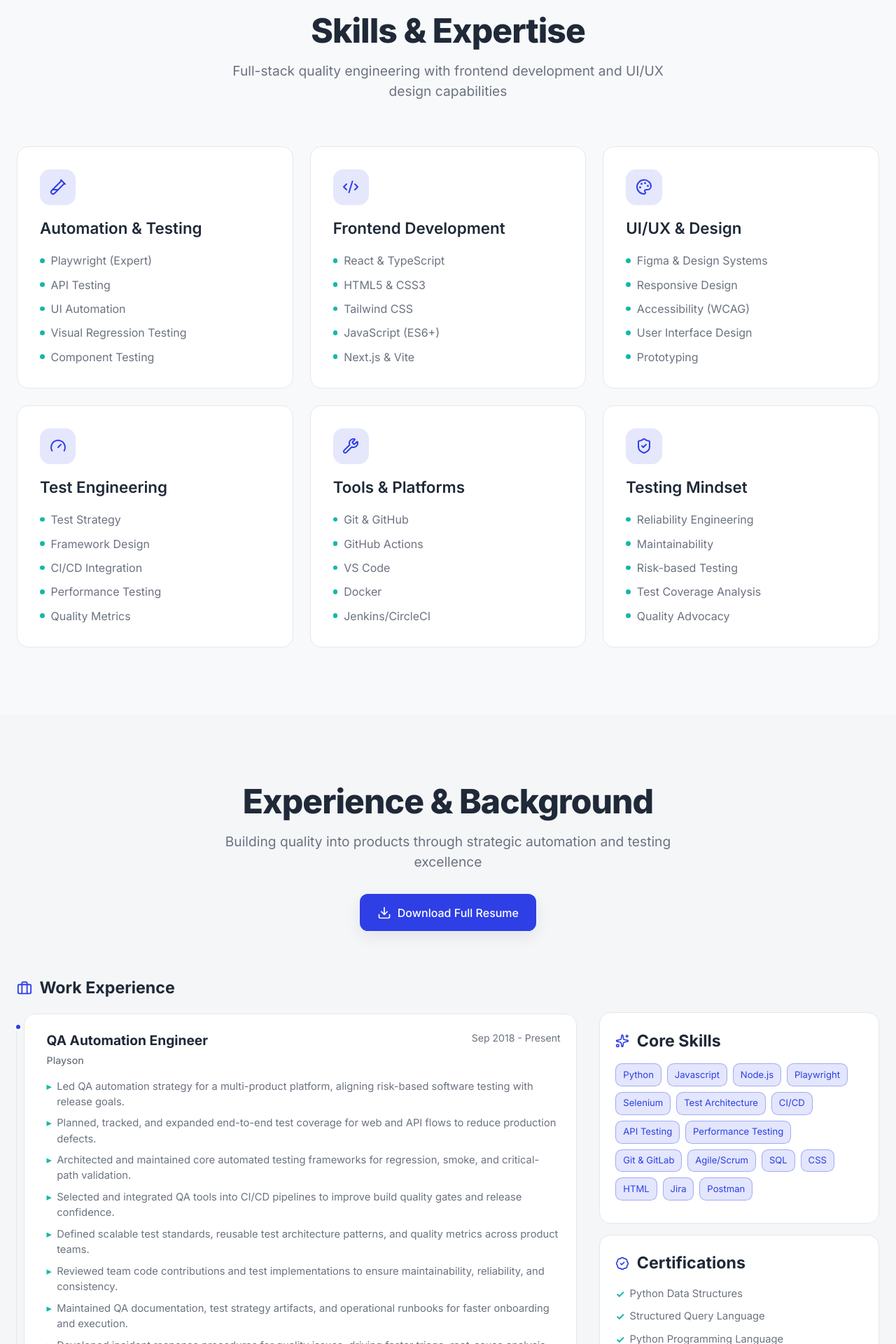
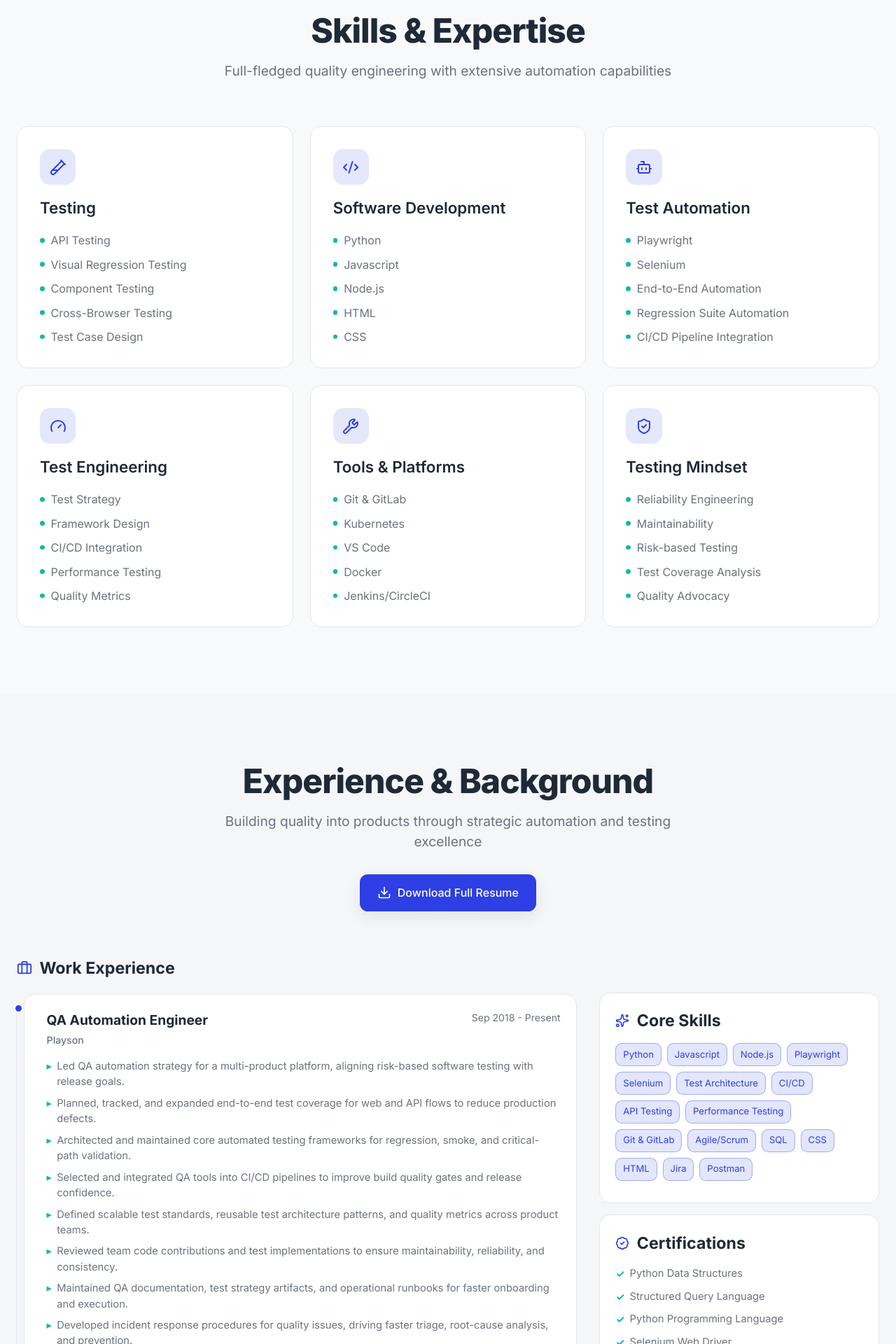
Before and after one commit to scatch03/vk-site, a React (Vite) app: page / in a window 1280 px wide. Shown: the part 880-2800 px from the top of the page at 70% size. Built offline with nearby package versions, Linux system fonts and the light colour scheme.

Commit message:
Refine skills content and section animations

```diff
--- a/src/App.css
+++ b/src/App.css
@@ -418,6 +418,10 @@ textarea {
   line-height: 1.08;
   font-weight: 800;
   letter-spacing: -0.03em;
+  opacity: 0;
+  transform: translateY(24px);
+  animation: hero-rise-in 1152ms cubic-bezier(0.22, 1, 0.36, 1) forwards;
+  animation-delay: 128ms;
 }
 
 .hero-role {
@@ -451,6 +455,10 @@ textarea {
   font-size: clamp(1.06rem, 2vw, 1.42rem);
   line-height: 1.65;
   color: var(--muted-foreground);
+  opacity: 0;
+  transform: translateY(22px);
+  animation: hero-rise-in 1120ms cubic-bezier(0.22, 1, 0.36, 1) forwards;
+  animation-delay: 448ms;
 }
 
 .hero-actions {
@@ -458,6 +466,10 @@ textarea {
   display: flex;
   flex-wrap: wrap;
   gap: 0.8rem;
+  opacity: 0;
+  transform: translateY(20px);
+  animation: hero-rise-in 1088ms cubic-bezier(0.22, 1, 0.36, 1) forwards;
+  animation-delay: 768ms;
 }
 
 .btn {
@@ -511,6 +523,10 @@ textarea {
   display: flex;
   flex-wrap: wrap;
   gap: 0.6rem;
+  opacity: 0;
+  transform: translateY(16px);
+  animation: hero-rise-in 992ms cubic-bezier(0.22, 1, 0.36, 1) forwards;
+  animation-delay: 1216ms;
 }
 
 .tech-pill {
@@ -521,6 +537,10 @@ textarea {
   border-radius: 0.6rem;
   font-size: 0.86rem;
   transition: color 200ms ease, border-color 200ms ease, transform 200ms ease;
+  opacity: 0;
+  transform: translateX(-18px) scale(0.92);
+  animation: tech-pill-pop 992ms cubic-bezier(0.22, 1, 0.36, 1) forwards;
+  animation-delay: calc(1568ms + (var(--tech-index, 0) * 144ms));
 }
 
 .tech-pill:hover {
@@ -591,6 +611,18 @@ textarea {
   align-items: center;
   gap: 0.55rem;
   color: var(--muted-foreground);
+  opacity: 0;
+  transform: translateX(-18px);
+  transition: opacity 360ms ease, transform 420ms cubic-bezier(0.22, 1, 0.36, 1);
+  transition-delay: 0ms;
+}
+
+.skill-card--visible .skill-list li {
+  opacity: 1;
+  transform: translateX(0);
+  transition-delay: calc(
+    var(--skill-card-delay, 0ms) + 120ms + (var(--skill-item-index, 0) * 65ms)
+  );
 }
 
 .bullet-dot {
@@ -745,6 +777,14 @@ textarea {
   position: relative;
   padding: 1.4rem 1.4rem 1.4rem 2rem;
   margin-left: 0.6rem;
+  opacity: 0;
+  transform: translateX(-34px);
+  transition: opacity 1040ms ease, transform 1120ms cubic-bezier(0.22, 1, 0.36, 1);
+}
+
+.timeline-item--visible {
+  opacity: 1;
+  transform: translateX(0);
 }
 
 .timeline-item::before {
@@ -761,9 +801,9 @@ textarea {
   content: '';
   position: absolute;
   top: 0.75rem;
-  left: -0.9rem;
-  width: 0.72rem;
-  height: 0.72rem;
+  left: -1rem;
+  width: 0.96rem;
+  height: 0.96rem;
   border-radius: 999px;
   background: var(--primary);
   border: 3px solid var(--background);
@@ -832,6 +872,14 @@ textarea {
 
 .side-card {
   padding: 1.4rem;
+  opacity: 0;
+  transform: translateY(28px);
+  transition: opacity 720ms ease, transform 760ms cubic-bezier(0.22, 1, 0.36, 1);
+}
+
+.side-card--visible {
+  opacity: 1;
+  transform: translateY(0);
 }
 
 .side-card .inline-heading {
@@ -1173,6 +1221,19 @@ textarea {
   }
 }
 
+@keyframes hero-rise-in {
+  0% {
+    opacity: 0;
+    transform: translateY(24px);
+    filter: blur(6px);
+  }
+  100% {
+    opacity: 1;
+    transform: translateY(0);
+    filter: blur(0);
+  }
+}
+
 @keyframes role-fade {
   from {
     opacity: 0;
@@ -1204,6 +1265,21 @@ textarea {
   50% {
     opacity: 0.75;
     transform: scale(1.6);
+  }
+}
+
+@keyframes tech-pill-pop {
+  0% {
+    opacity: 0;
+    transform: translateX(-18px) scale(0.92);
+  }
+  65% {
+    opacity: 1;
+    transform: translateX(4px) scale(1.04);
+  }
+  100% {
+    opacity: 1;
+    transform: translateX(0) scale(1);
   }
 }
 
--- a/src/App.jsx
+++ b/src/App.jsx
@@ -3,6 +3,7 @@ import {
   ArrowRight,
   ArrowUp,
   BadgeCheck,
+  Bot,
   Briefcase,
   Code2,
   Download,
@@ -13,7 +14,6 @@ import {
   Mail,
   Menu,
   Moon,
-  Palette,
   Send,
   ShieldCheck,
   Sparkles,
@@ -53,36 +53,36 @@ const HERO_TECH = [
 
 const SKILL_GROUPS = [
   {
-    title: 'Automation & Testing',
+    title: 'Testing',
     icon: TestTube2,
     skills: [
-      'Playwright (Expert)',
       'API Testing',
-      'UI Automation',
       'Visual Regression Testing',
       'Component Testing',
+      'Cross-Browser Testing',
+      'Test Case Design',
     ],
   },
   {
-    title: 'Frontend Development',
+    title: 'Software Development',
     icon: Code2,
     skills: [
-      'React & TypeScript',
-      'HTML5 & CSS3',
-      'Tailwind CSS',
-      'JavaScript (ES6+)',
-      'Next.js & Vite',
+      'Python',
+      'Javascript',
+      'Node.js',
+      'HTML',
+      'CSS',
     ],
   },
   {
-    title: 'UI/UX & Design',
-    icon: Palette,
+    title: 'Test Automation',
+    icon: Bot,
     skills: [
-      'Figma & Design Systems',
-      'Responsive Design',
-      'Accessibility (WCAG)',
-      'User Interface Design',
-      'Prototyping',
+      'Playwright',
+      'Selenium',
+      'End-to-End Automation',
+      'Regression Suite Automation',
+      'CI/CD Pipeline Integration',
     ],
   },
   {
@@ -100,8 +100,8 @@ const SKILL_GROUPS = [
     title: 'Tools & Platforms',
     icon: Wrench,
     skills: [
-      'Git & GitHub',
-      'GitHub Actions',
+      'Git & GitLab',
+      'Kubernetes',
       'VS Code',
       'Docker',
       'Jenkins/CircleCI',
@@ -197,6 +197,8 @@ const CERTIFICATIONS = [
   },
 ]
 
+const RESUME_SIDE_CARD_COUNT = 3
+
 const TESTIMONIALS = [
   {
     name: 'Anatolii Mikhailyuk',
@@ -257,6 +259,14 @@ function App() {
   const skillCardRefs = useRef([])
   const [visibleSkillCards, setVisibleSkillCards] = useState(() =>
     SKILL_GROUPS.map(() => !supportsIntersectionObserver),
+  )
+  const experienceCardRefs = useRef([])
+  const [visibleExperienceCards, setVisibleExperienceCards] = useState(() =>
+    EXPERIENCE.map(() => !supportsIntersectionObserver),
+  )
+  const resumeSideCardRefs = useRef([])
+  const [visibleResumeSideCards, setVisibleResumeSideCards] = useState(() =>
+    Array.from({ length: RESUME_SIDE_CARD_COUNT }, () => !supportsIntersectionObserver),
   )
 
   const heroDots = useMemo(
@@ -388,6 +398,110 @@ function App() {
     )
 
     skillCardRefs.current.forEach((element) => {
+      if (element) {
+        observer.observe(element)
+      }
+    })
+
+    return () => observer.disconnect()
+  }, [supportsIntersectionObserver])
+
+  useEffect(() => {
+    if (typeof window === 'undefined') {
+      return
+    }
+
+    if (!supportsIntersectionObserver) {
+      return
+    }
+
+    const observer = new IntersectionObserver(
+      (entries) => {
+        setVisibleResumeSideCards((previous) => {
+          let next = previous
+          let changed = false
+
+          entries.forEach((entry) => {
+            if (!entry.isIntersecting) {
+              return
+            }
+
+            const index = Number(entry.target.getAttribute('data-resume-side-index'))
+            if (Number.isNaN(index) || previous[index]) {
+              return
+            }
+
+            if (!changed) {
+              next = [...previous]
+              changed = true
+            }
+
+            next[index] = true
+            observer.unobserve(entry.target)
+          })
+
+          return changed ? next : previous
+        })
+      },
+      {
+        threshold: 0.25,
+        rootMargin: '0px 0px -10% 0px',
+      },
+    )
+
+    resumeSideCardRefs.current.forEach((element) => {
+      if (element) {
+        observer.observe(element)
+      }
+    })
+
+    return () => observer.disconnect()
+  }, [supportsIntersectionObserver])
+
+  useEffect(() => {
+    if (typeof window === 'undefined') {
+      return
+    }
+
+    if (!supportsIntersectionObserver) {
+      return
+    }
+
+    const observer = new IntersectionObserver(
+      (entries) => {
+        setVisibleExperienceCards((previous) => {
+          let next = previous
+          let changed = false
+
+          entries.forEach((entry) => {
+            if (!entry.isIntersecting) {
+              return
+            }
+
+            const index = Number(entry.target.getAttribute('data-experience-index'))
+            if (Number.isNaN(index) || previous[index]) {
+              return
+            }
+
+            if (!changed) {
+              next = [...previous]
+              changed = true
+            }
+
+            next[index] = true
+            observer.unobserve(entry.target)
+          })
+
+          return changed ? next : previous
+        })
+      },
+      {
+        threshold: 0.3,
+        rootMargin: '0px 0px -12% 0px',
+      },
+    )
+
+    experienceCardRefs.current.forEach((element) => {
       if (element) {
         observer.observe(element)
       }
@@ -563,8 +677,8 @@ function App() {
                   </button>
                 </div>
                 <div className="hero-tags">
-                  {HERO_TECH.map((tech) => (
-                    <span key={tech} className="tech-pill">
+                  {HERO_TECH.map((tech, index) => (
+                    <span key={tech} className="tech-pill" style={{ '--tech-index': index }}>
                       {tech}
                     </span>
                   ))}
@@ -595,8 +709,7 @@ function App() {
             <header className="section-header">
               <h2 className="section-title">Skills & Expertise</h2>
               <p className="section-subtitle">
-                Full-stack quality engineering with frontend development and UI/UX design
-                capabilities
+                Full-fledged quality engineering with extensive automation capabilities
               </p>
             </header>
             <div className="skills-grid">
@@ -610,15 +723,18 @@ function App() {
                     }}
                     data-skill-index={index}
                     className={`card skill-card ${visibleSkillCards[index] ? 'skill-card--visible' : ''}`}
-                    style={{ transitionDelay: `${index * 80}ms` }}
+                    style={{
+                      transitionDelay: `${index * 80}ms`,
+                      '--skill-card-delay': `${index * 80}ms`,
+                    }}
                   >
                     <div className="card-icon">
                       <GroupIcon size={24} />
                     </div>
                     <h3>{group.title}</h3>
                     <ul className="skill-list">
-                      {group.skills.map((skill) => (
-                        <li key={skill}>
+                      {group.skills.map((skill, skillIndex) => (
+                        <li key={skill} style={{ '--skill-item-index': skillIndex }}>
                           <span className="bullet-dot" />
                           {skill}
                         </li>
@@ -651,8 +767,18 @@ function App() {
                   <h3>Work Experience</h3>
                 </div>
                 <div className="timeline">
-                  {EXPERIENCE.map((entry) => (
-                    <article key={`${entry.title}${entry.company}`} className="timeline-item card">
+                  {EXPERIENCE.map((entry, index) => (
+                    <article
+                      key={`${entry.title}${entry.company}`}
+                      ref={(element) => {
+                        experienceCardRefs.current[index] = element
+                      }}
+                      data-experience-index={index}
+                      className={`timeline-item card ${
+                        visibleExperienceCards[index] ? 'timeline-item--visible' : ''
+                      }`}
+                      style={{ transitionDelay: `${index * 220}ms` }}
+                    >
                       <div className="timeline-head">
                         <div>
                           <h4>{entry.title}</h4>
@@ -692,7 +818,14 @@ function App() {
               </div>
 
               <aside className="resume-side">
-                <article className="card side-card">
+                <article
+                  ref={(element) => {
+                    resumeSideCardRefs.current[0] = element
+                  }}
+                  data-resume-side-index={0}
+                  className={`card side-card ${visibleResumeSideCards[0] ? 'side-card--visible' : ''}`}
+                  style={{ transitionDelay: '0ms' }}
+                >
                   <div className="inline-heading">
                     <Sparkles size={20} />
                     <h3>Core Skills</h3>
@@ -706,7 +839,14 @@ function App() {
                   </div>
                 </article>
 
-                <article className="card side-card">
+                <article
+                  ref={(element) => {
+                    resumeSideCardRefs.current[1] = element
+                  }}
+                  data-resume-side-index={1}
+                  className={`card side-card ${visibleResumeSideCards[1] ? 'side-card--visible' : ''}`}
+                  style={{ transitionDelay: '140ms' }}
+                >
                   <div className="inline-heading">
                     <BadgeCheck size={20} />
                     <h3>Certifications</h3>
@@ -728,7 +868,14 @@ function App() {
                   </ul>
                 </article>
 
-                <article className="card side-card">
+                <article
+                  ref={(element) => {
+                    resumeSideCardRefs.current[2] = element
+                  }}
+                  data-resume-side-index={2}
+                  className={`card side-card ${visibleResumeSideCards[2] ? 'side-card--visible' : ''}`}
+                  style={{ transitionDelay: '280ms' }}
+                >
                   <div className="inline-heading">
                     <GraduationCap size={20} />
                     <h3>Education</h3>
```
